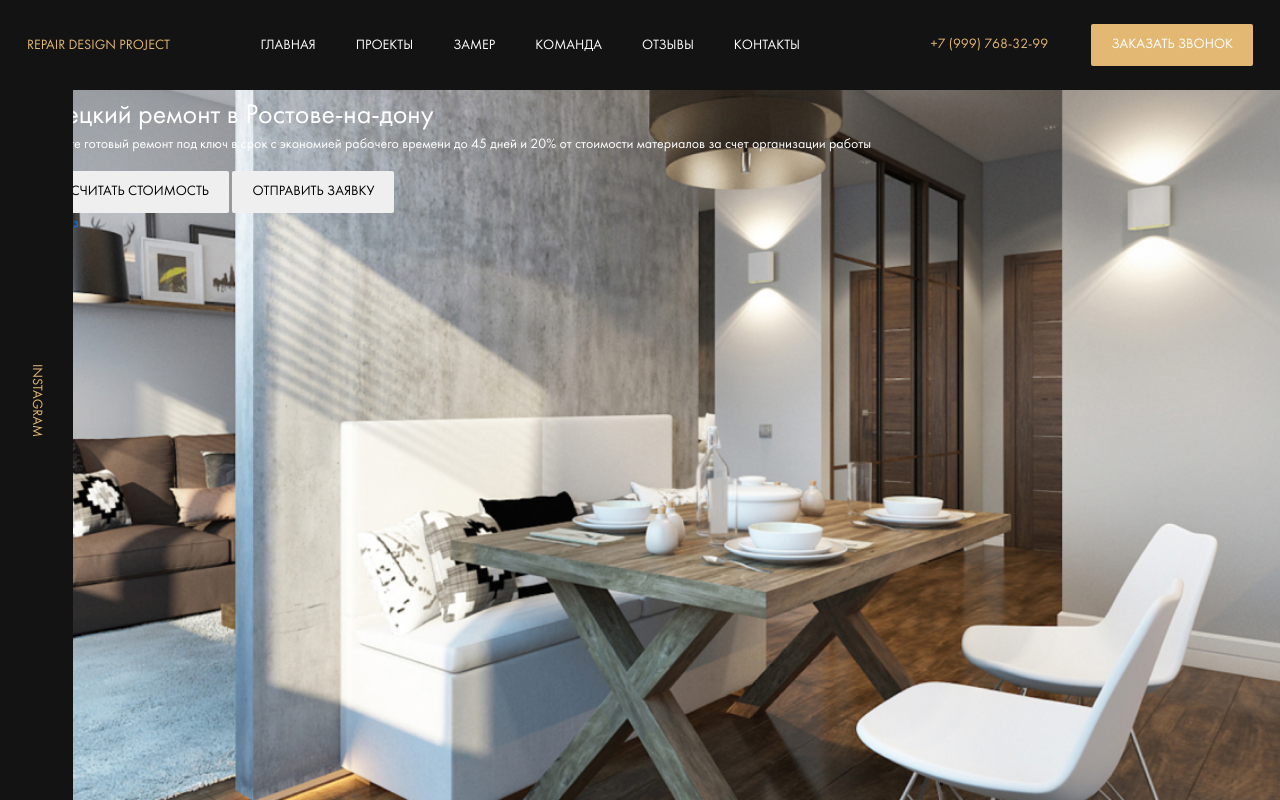
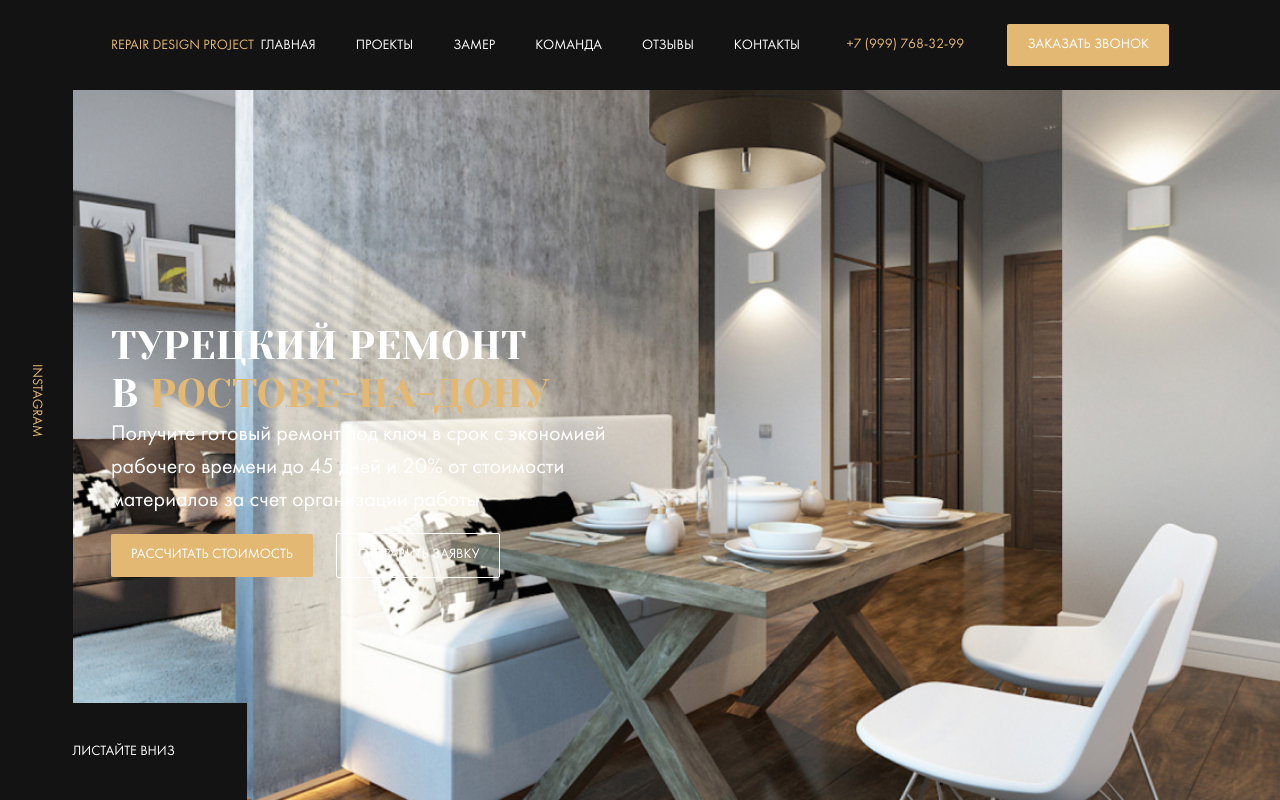
Before and after one commit to VPfront/VPfront.github.io, a website: page index.html in a window 1280 px wide. Drawn offline with nearby package versions, Linux system fonts and the light colour scheme; files whose address does not match are found by name.

Commit message:
feat: add style in button--outline, add font Yeseva One

```diff
--- a/SASS/_grid.sass
+++ b/SASS/_grid.sass
@@ -1,3 +1,4 @@
 .container
+    width: 85%
     max-width: 1256px
     margin: auto
--- a/SASS/_interface.sass
+++ b/SASS/_interface.sass
@@ -6,3 +6,7 @@
     &--primary
         background-color: $primary
         color: $light
+    &--outline
+            border: 1px solid $light
+            background-color: transparent
+            color: $light
--- a/SASS/templates/_hero.sass
+++ b/SASS/templates/_hero.sass
@@ -1,16 +1,39 @@
 .hero
     position: relative
+    display: flex
+    flex-direction: column
+    justify-content: center
+    align-items: flex-start
     padding-top: 100px
-
-    background: $dark url('../img/hero-bg.jpg')no-repeat center/cover
+    background: $dark url('../img/hero-bg.jpg')no-repeat center / cover
     height: 100vh
     color: $light
+    &__content
+        max-width: 670px
+    &__text
+        font-size: 22px
+        max-width: 504px
+    &__button
+        margin-right: 20px
     &__instagram
         position: absolute
         left: 0
         top: 0
         max-width: 80px
         height: 100%
+    &__scroll-down
+        position: absolute
+        display: flex
+        justify-content: center
+        align-items: center
+        left: 0
+        bottom: 0
+        min-width: 247px
+        min-height: 97px
+        background-color: $dark
+        text-transform: uppercase
+        color: $light
+        text-decoration: none
     .instagram
         display: flex
         justify-content: center
@@ -23,3 +46,8 @@
             transform: rotate(90deg)
     .title
         margin: 0
+        font-family: 'Yeseva One', cursive
+        text-transform: uppercase
+        font-size: 40px
+        &--primary
+            color: $primary
--- a/index.html
+++ b/index.html
@@ -4,6 +4,7 @@
         <meta charset="UTF-8">
         <meta name="viewport" content="width=device-width, initial-scale=1.0">
         <link rel="stylesheet" text="text/css" href="https://stackpath.bootstrapcdn.com/bootstrap/4.3.1/css/bootstrap.min.css">
+        <link href="https://fonts.googleapis.com/css?family=Yeseva+One&display=swap&subset=cyrillic,cyrillic-ext" rel="stylesheet">
         <link rel="stylesheet" text="text/css" href="./css/style.css">
         <title>Document</title>
     </head>
@@ -32,15 +33,16 @@
                 <div class="instagram hero__instagram">
                     <a href="" herf="#" class="instagram__link">Instagram</a>
                 </div>
-                <div class="hero_content">
-                    <div class="container">
-                        <h1 class="title hero__title">Турецкий ремонт в Ростове-на-дону</h1>
+                <div class="container">
+                    <div class="hero__content">
+                        <h1 class="title hero__title">Турецкий ремонт
+                            в&nbsp;<span class="title--primary">Ростове-на-дону</span></h1>
                         <p class="hero__text">Получите готовый ремонт под ключ в срок с экономией рабочего времени до 45 дней и 20% от стоимости материалов за счет организации работы</p>
-                        <button class="button hero__button hero--primary">Рассчитать стоимость</button>
-                        <button class="button hero__button hero--outlline">Отправить заявку</button>
+                        <button class="button hero__button button--primary">Рассчитать стоимость</button>
+                        <button class="button hero__button button--outline">Отправить заявку</button>
                     </div>
                 </div>
-                <a href="#" class="scroll-down">листайте вниз</a>
+                <a href="#" class="hero__scroll-down">листайте вниз</a>
             </section>
         </main>
     </body>
```
Also changed, not shown: SASS/fonts.scss (indentation only), css/style.css, fonts/YesevaOne-Regular.woff (added), fonts/YesevaOne-Regular.woff2 (added).
